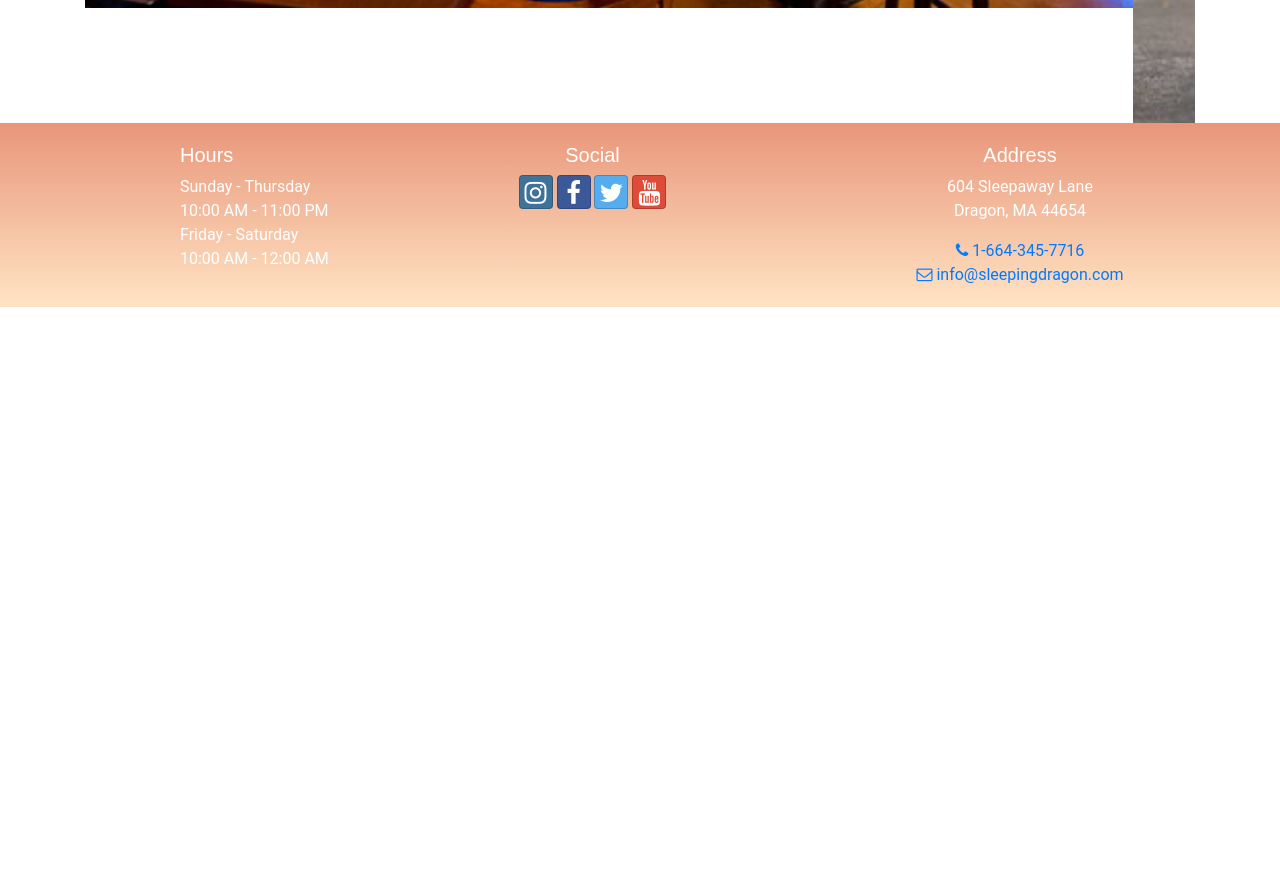
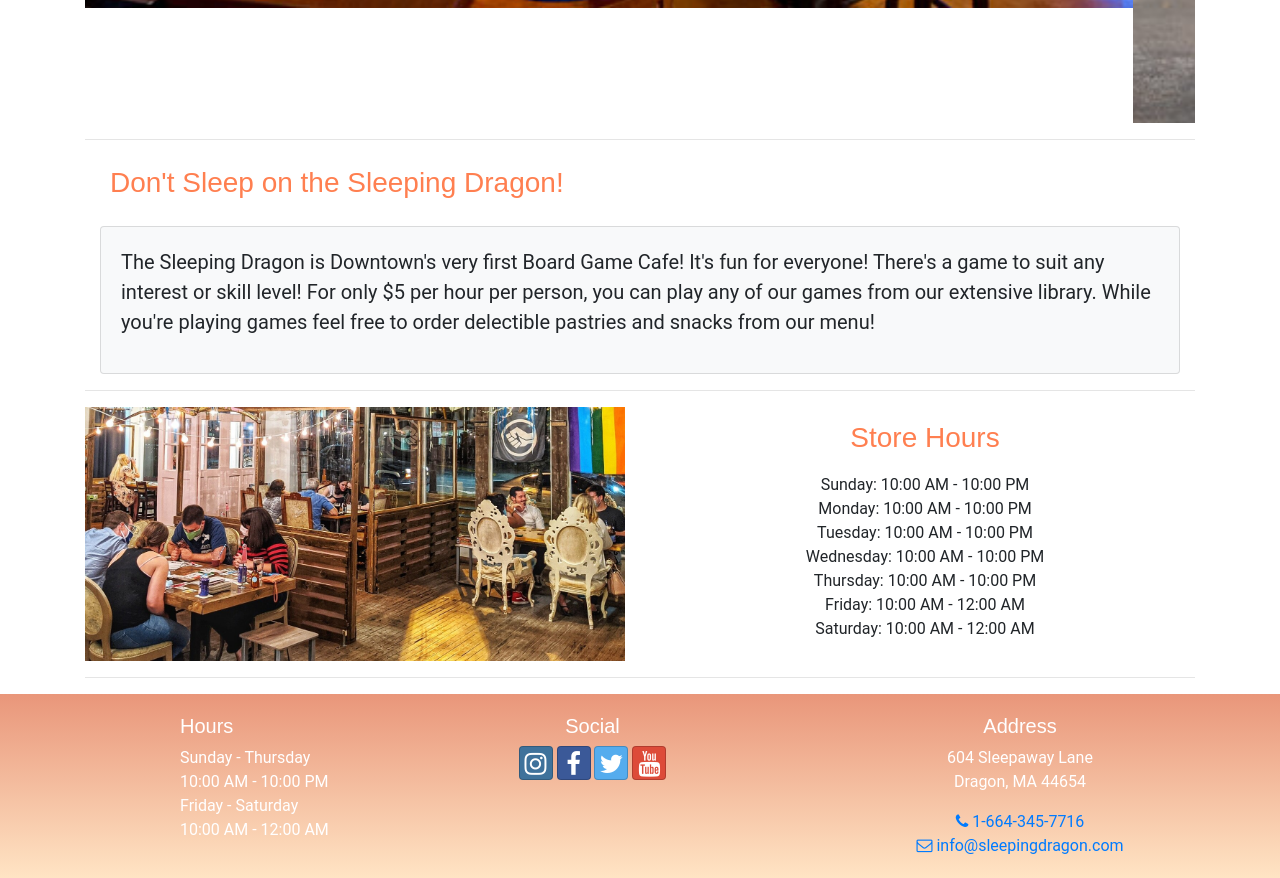
Before and after one commit to blueberrybritt/SleepingDragon, a website: page index.html in a window 1280 px wide. Shown: the part 820-1698 px from the top of the page. Before the commit the page ends 1127 px from the top, so only its background shows below. Drawn offline with nearby package versions, Linux system fonts and the light colour scheme; a web font is replaced by a local one.

Commit message:
Home Page

```diff
--- a/css/styles.css
+++ b/css/styles.css
@@ -1,7 +1,10 @@
 body {
   font-family: "Roboto", monospace, sans-serif;
 }
- h3, h2, h4, h5 {
+h3,
+h2,
+h4,
+h5 {
   font-family: "Valera Round", sans-serif;
 }
 
@@ -13,17 +16,18 @@ h2 {
   font-size: larger;
 }
 
-header h1, h2 {
-    color: #FF7F50;
+header h1,
+h2 {
+  color: #ff7f50;
 }
 
 h3 {
   padding: 10px;
-    color:#FF7F50
+  color: #ff7f50;
 }
 
 h4 {
-    color: #FF7F50;
+  color: #ff7f50;
   padding: 10px;
 }
 
@@ -34,11 +38,11 @@ h5 {
 .jumbotron {
   margin: 0;
   padding: 30px;
-    background-image: linear-gradient(to right, #FFE4C4, #E9967A  );
+  background-image: linear-gradient(to right, #ffe4c4, #e9967a);
 }
 
 .navbar {
-    background-color: #FF7F50;
+  background-color: #ff7f50;
 }
 
 .card-deck {
@@ -46,7 +50,11 @@ h5 {
 }
 
 .site-footer {
-  background-image: linear-gradient(#E9967A, #FFE4C4);
+  background-image: linear-gradient(#e9967a, #ffe4c4);
   padding: 20px;
   color: white;
 }
+
+.col-content {
+  text-align: center;
+}
--- a/index.html
+++ b/index.html
@@ -104,6 +104,41 @@
           </div>
         </div>
       </div>
+      <hr />
+<div class="col">
+      <h3>Don't Sleep on the Sleeping Dragon!</h3>
+</div>
+    <div class="col">
+            <div class="card bg-light mt-3">
+              <blockquote class="blockquote card-body">
+                <p class="mb-0">The Sleeping Dragon is Downtown's very first Board Game Cafe! It's fun for everyone! There's a game to suit any interest or skill level! For only $5 per hour per person, you can play any of our games from our extensive library. While you're playing games feel free to order delectible pastries and snacks from our menu!</p>
+              </blockquote>
+            </div>
+          </div>
+          <hr />
+
+          <div class="row align-items-center">
+            <div class="col-sm-6">
+               <div class="media">
+               <img class="img-fluid" src="img/restaurant.jpg" alt="Breadcrumb Trail thumbnail" />
+            <div class="media-body align-self-center">
+          </div>
+      </div>
+            </div>
+            <div class="col col-content">
+              <h3>Store Hours</h3>
+              <ul class="list-unstyled">
+                <li>Sunday: 10:00 AM - 10:00 PM</li>
+                <li>Monday: 10:00 AM - 10:00 PM</li>
+                <li>Tuesday: 10:00 AM - 10:00 PM</li>
+                <li>Wednesday: 10:00 AM - 10:00 PM</li>
+                <li>Thursday: 10:00 AM - 10:00 PM</li>
+                <li>Friday: 10:00 AM - 12:00 AM</li>
+                <li>Saturday: 10:00 AM - 12:00 AM</li>
+              </ul>
+            </div>
+          </div>
+          <hr />
 
     </div>
 
@@ -114,7 +149,7 @@
             <h5>Hours</h5>
             <ul class="list-unstyled">
               <li>Sunday - Thursday</li>
-              <li>10:00 AM - 11:00 PM</li>
+              <li>10:00 AM - 10:00 PM</li>
               <li>Friday - Saturday</li>
               <li>10:00 AM - 12:00 AM</li>
 
```
Also changed, not shown: about.html (+1 -1 lines), menu.html (+1 -1 lines), reserve.html (+1 -1 lines), img/restaurant.jpg (added). Lines whose indentation alone changed are shown as unchanged.
